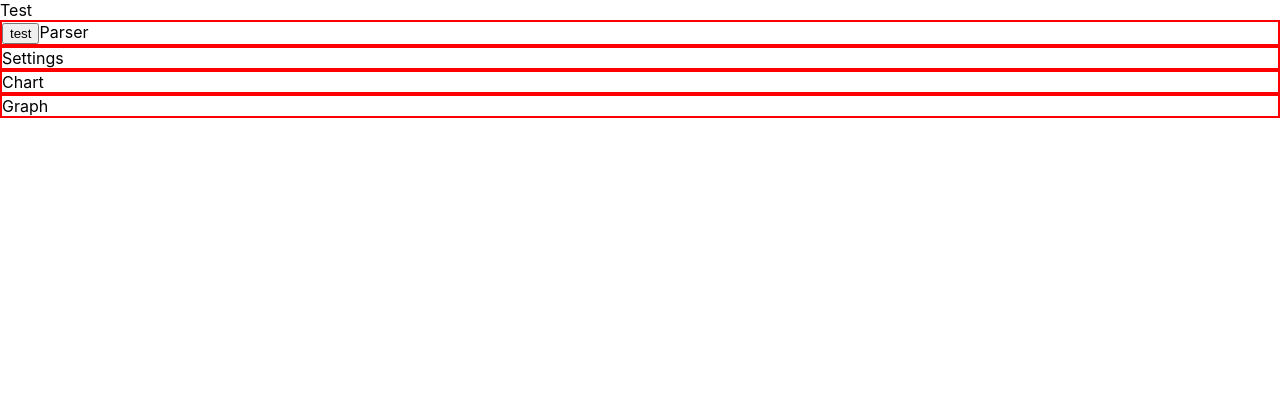
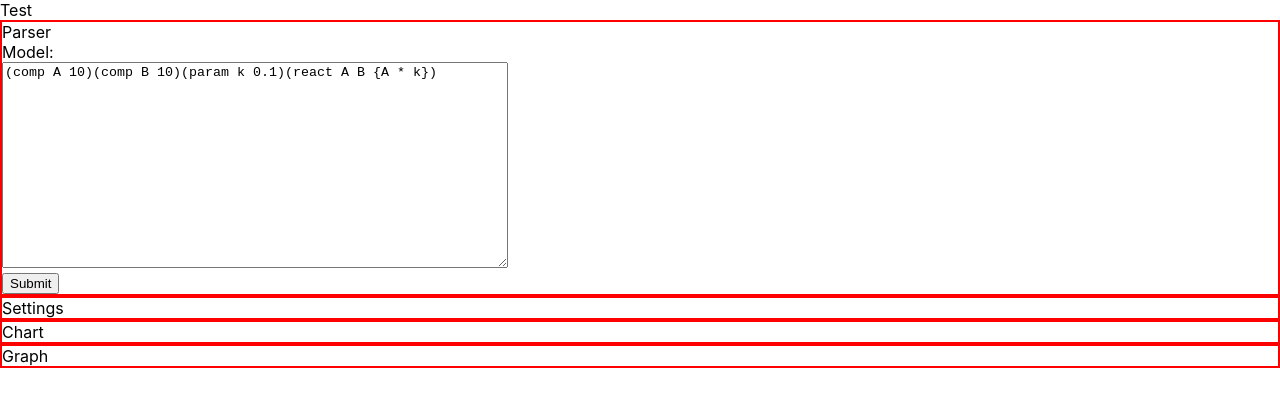
Before and after one commit to NeverfullD/cmv, a React (Create React App) app: page / in a window 1280 px wide. Shown: the top 406 px of the page. Built offline with nearby package versions, Linux system fonts and the light colour scheme.

Commit message:
parser text area

```diff
--- a/src/Parser.css
+++ b/src/Parser.css
@@ -1,3 +1,8 @@
 .parser {
     border: 2px solid red;
 }
+
+.parserText {
+    height: 200px;
+    width: 500px;
+}
--- a/src/Parser.tsx
+++ b/src/Parser.tsx
@@ -46,28 +46,29 @@ interface IProps {}
 
 interface IState {
     model: CModel;
+    value: string;
 }
 
 export default class Parser extends React.Component<IProps, IState> {
     constructor(props: IProps) {
         super(props);
-        this.state = { model: { compartments: [], parameters: [], reactions: [] } };
+        this.state = {
+            model: { compartments: [], parameters: [], reactions: [] },
+            value: "(comp A 10)(comp B 10)(param k 0.1)(react A B {A * k})",
+        };
     }
 
     //Parse Model
     cModel: CModel = { compartments: [], parameters: [], reactions: [] };
     makeCompartment(elements: any) {
-        console.log(elements);
         var comp = { name: elements.elements[4].text, value: +elements.elements[6].text };
         this.cModel.compartments.push(comp);
     }
     makeParameter(elements: any) {
-        console.log(elements);
         var param = { name: elements.elements[4].text, value: +elements.elements[6].text };
         this.cModel.parameters.push(param);
     }
     makeReaction(elements: any) {
-        console.log(elements);
         var react = {
             orig: elements.elements[4].text,
             dest: elements.elements[6].text,
@@ -76,15 +77,23 @@ export default class Parser extends React.Component<IProps, IState> {
         this.cModel.reactions.push(react);
     }
 
-    onClick() {
+    onClick(event: any) {
+        //parse Input
         this.cModel = { compartments: [], parameters: [], reactions: [] };
-        var tree = model.parse("(comp A 10)(comp B 10)(param k 0.1)(react A B {A * k})");
-        console.log(tree);
+        var tree = model.parse(this.state.value);
         tree.elements[0].elements.forEach(this.makeCompartment.bind(this));
         tree.elements[2].elements.forEach(this.makeParameter.bind(this));
         tree.elements[4].elements.forEach(this.makeReaction.bind(this));
-        console.log(model);
-        console.log(this.cModel);
+
+        //console.log(this.cModel);
+        this.setState({ model: this.cModel });
+        //console.log(this.state.model);
+
+        event.preventDefault();
+    }
+
+    handleChange(event: any) {
+        this.setState({ value: event.target.value });
     }
 
     componentDidMount() {}
@@ -92,8 +101,20 @@ export default class Parser extends React.Component<IProps, IState> {
     render() {
         return (
             <div className="parser">
-                <button onClick={this.onClick.bind(this)}>test</button>
                 Parser
+                <form onSubmit={this.onClick.bind(this)}>
+                    <label>
+                        Model:
+                        <br />
+                        <textarea
+                            className="parserText"
+                            value={this.state.value}
+                            onChange={this.handleChange.bind(this)}
+                        />
+                    </label>
+                    <br />
+                    <input type="submit" value="Submit" />
+                </form>
             </div>
         );
     }
```
